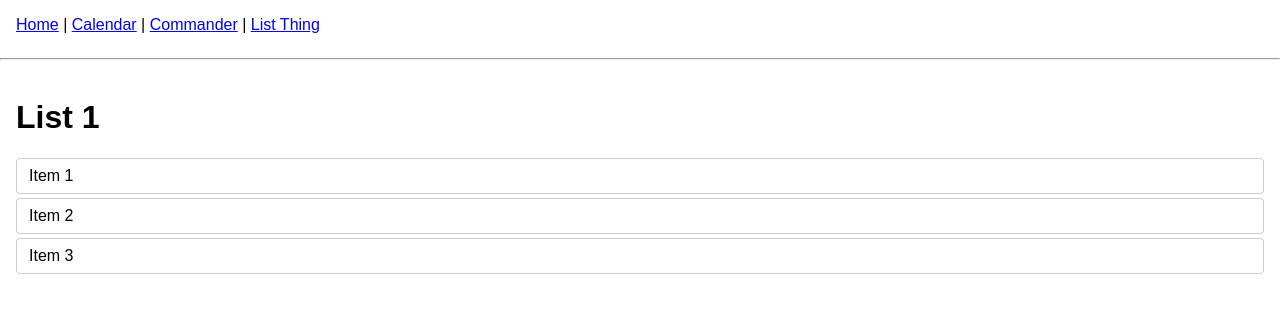
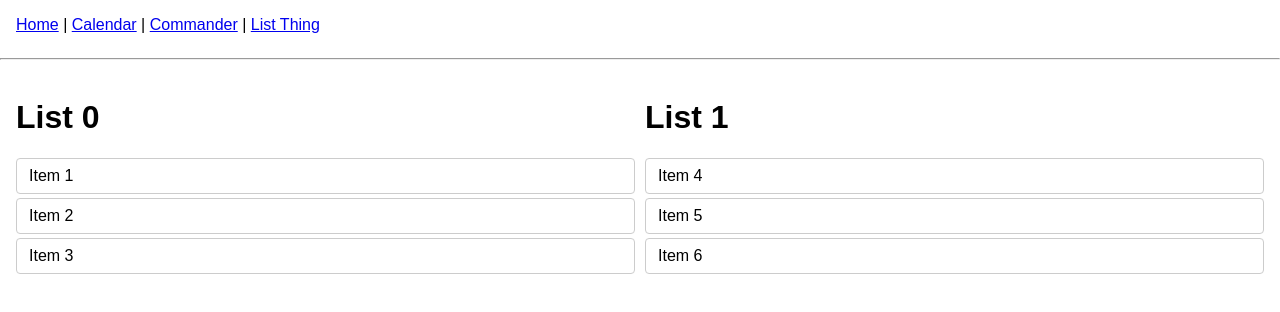
Before and after one commit to davedolben/dev-tools, a React app in the folder experimental/react-experiments/frontend/: page /list-thing in a window 1280 px wide. Shown: the top 312 px of the page. Built offline with nearby package versions, Linux system fonts and the light colour scheme.

Commit message:
[List] Drag between lists

```diff
--- a/experimental/react-experiments/frontend/src/list-thing/index.tsx
+++ b/experimental/react-experiments/frontend/src/list-thing/index.tsx
@@ -1,16 +1,80 @@
-import React from "react";
-import { List } from "./list";
+import React, { useState } from "react";
+import { List, ListItemData } from "./list";
 
-const items = [
-  { id: 1, name: "Item 1" },
-  { id: 2, name: "Item 2" },
-  { id: 3, name: "Item 3" },
+const initialLists = [
+  [
+    { id: 1, name: "Item 1" },
+    { id: 2, name: "Item 2" },
+    { id: 3, name: "Item 3" },
+  ],
+  [
+    { id: 4, name: "Item 4" },
+    { id: 5, name: "Item 5" },
+    { id: 6, name: "Item 6" },
+  ],
 ];
 
 export const ListThing = () => {
+  const [lists, setLists] = useState(initialLists);
+  const [draggedItem, setDraggedItem] = useState<{ id: number; fromListIndex: number } | null>(null);
+
+  const handleItemsReorder = (listIndex: number, newItems: ListItemData[]) => {
+    setLists(prevLists => {
+      const newLists = [...prevLists];
+      newLists[listIndex] = newItems;
+      return newLists;
+    });
+  };
+
+  const handleItemMove = (fromListIndex: number, toListIndex: number, itemId: number, dropIndex: number) => {
+    setLists(prevLists => {
+      const newLists = [...prevLists];
+
+      // Find the item to move
+      const fromList = newLists[fromListIndex];
+      const itemIndex = fromList.findIndex(item => item.id === itemId);
+
+      if (itemIndex === -1) return prevLists;
+
+      const [movedItem] = fromList.splice(itemIndex, 1);
+
+      // Add to the target list
+      const toList = newLists[toListIndex];
+      toList.splice(dropIndex, 0, movedItem);
+
+      return newLists;
+    });
+    setDraggedItem(null);
+  };
+
+  const handleDragStart = (id: number, fromListIndex: number) => {
+    setDraggedItem({ id, fromListIndex });
+  };
+
+  const handleDragEnd = () => {
+    setDraggedItem(null);
+  };
+
   return (
-    <div style={{ padding: "10px 16px" }}>
-      <List name="List 1" items={items} />
+    <div style={{
+      padding: "10px 16px",
+      display: "flex",
+      gap: "10px",
+    }}>
+      {lists.map((list: ListItemData[], listIndex: number) => (
+        <div key={listIndex} style={{ flex: 1 }}>
+          <List
+            name={`List ${listIndex}`}
+            items={list}
+            listIndex={listIndex}
+            draggedItem={draggedItem}
+            onItemsReorder={(newItems) => handleItemsReorder(listIndex, newItems)}
+            onItemMove={handleItemMove}
+            onDragStart={handleDragStart}
+            onDragEnd={handleDragEnd}
+          />
+        </div>
+      ))}
     </div>
   );
 };
--- a/experimental/react-experiments/frontend/src/list-thing/list.tsx
+++ b/experimental/react-experiments/frontend/src/list-thing/list.tsx
@@ -8,16 +8,28 @@ export type ListItemData = {
 export type ListProps = {
   name: string;
   items: ListItemData[];
+  listIndex: number;
+  draggedItem: { id: number; fromListIndex: number } | null;
   onItemsReorder?: (items: ListItemData[]) => void;
+  onItemMove?: (fromListIndex: number, toListIndex: number, itemId: number, dropIndex: number) => void;
+  onDragStart: (id: number, fromListIndex: number) => void;
+  onDragEnd: () => void;
 };
 
-export const List = ({ name, items, onItemsReorder }: ListProps) => {
-  const [listItems, setListItems] = useState<ListItemData[]>(items);
-  const [draggedItem, setDraggedItem] = useState<number | null>(null);
-  const [dragOverItem, setDragOverItem] = useState<number | null>(null);
+export const List = ({
+  name,
+  items,
+  listIndex,
+  draggedItem,
+  onItemsReorder,
+  onItemMove,
+  onDragStart,
+  onDragEnd
+}: ListProps) => {
+  const [dragOverItem, setDragOverItem] = useState<{ id: number; listIndex: number } | null>(null);
 
   const handleDragStart = (e: React.DragEvent<HTMLDivElement>, id: number) => {
-    setDraggedItem(id);
+    onDragStart(id, listIndex);
     e.dataTransfer.setData("text/plain", id.toString());
     e.dataTransfer.effectAllowed = "move";
   };
@@ -25,7 +37,7 @@ export const List = ({ name, items, onItemsReorder }: ListProps) => {
   const handleDragOver = (e: React.DragEvent<HTMLDivElement>, id: number) => {
     e.preventDefault();
     e.dataTransfer.dropEffect = "move";
-    setDragOverItem(id);
+    setDragOverItem({ id, listIndex });
   };
 
   const handleDragLeave = () => {
@@ -35,48 +47,58 @@ export const List = ({ name, items, onItemsReorder }: ListProps) => {
   const handleDrop = (e: React.DragEvent<HTMLDivElement>, dropId: number) => {
     e.preventDefault();
 
-    if (draggedItem === null || draggedItem === dropId) {
+    if (!draggedItem || draggedItem.id === dropId) {
       setDragOverItem(null);
-      setDraggedItem(null);
       return;
     }
 
-    const draggedIndex = listItems.findIndex(item => item.id === draggedItem);
-    const dropIndex = listItems.findIndex(item => item.id === dropId);
+    const dropIndex = items.findIndex(item => item.id === dropId);
 
-    if (draggedIndex === -1 || dropIndex === -1) {
+    if (dropIndex === -1) {
       setDragOverItem(null);
-      setDraggedItem(null);
       return;
     }
 
-    const newItems = [...listItems];
-    const [draggedItemData] = newItems.splice(draggedIndex, 1);
-    newItems.splice(dropIndex, 0, draggedItemData);
+    // If dropping in the same list, reorder
+    if (draggedItem.fromListIndex === listIndex) {
+      const draggedIndex = items.findIndex(item => item.id === draggedItem.id);
 
-    setListItems(newItems);
+      if (draggedIndex === -1) {
+        setDragOverItem(null);
+        return;
+      }
+
+      const newItems = [...items];
+      const [draggedItemData] = newItems.splice(draggedIndex, 1);
+      newItems.splice(dropIndex, 0, draggedItemData);
+
+      if (onItemsReorder) {
+        onItemsReorder(newItems);
+      }
+    } else {
+      // If dropping in a different list, move the item
+      if (onItemMove) {
+        onItemMove(draggedItem.fromListIndex, listIndex, draggedItem.id, dropIndex);
+      }
+    }
+
     setDragOverItem(null);
-    setDraggedItem(null);
-
-    if (onItemsReorder) {
-      onItemsReorder(newItems);
-    }
   };
 
   const handleDragEnd = () => {
     setDragOverItem(null);
-    setDraggedItem(null);
+    onDragEnd();
   };
 
   return (
     <div>
       <h1>{name}</h1>
-      {listItems.map((item) => (
+      {items.map((item) => (
         <ListItem
           key={item.id}
           data={item}
-          isDragging={draggedItem === item.id}
-          isDragOver={dragOverItem === item.id}
+          isDragging={draggedItem?.id === item.id}
+          isDragOver={dragOverItem?.id === item.id}
           onDragStart={(e) => handleDragStart(e, item.id)}
           onDragOver={(e) => handleDragOver(e, item.id)}
           onDragLeave={handleDragLeave}
```
